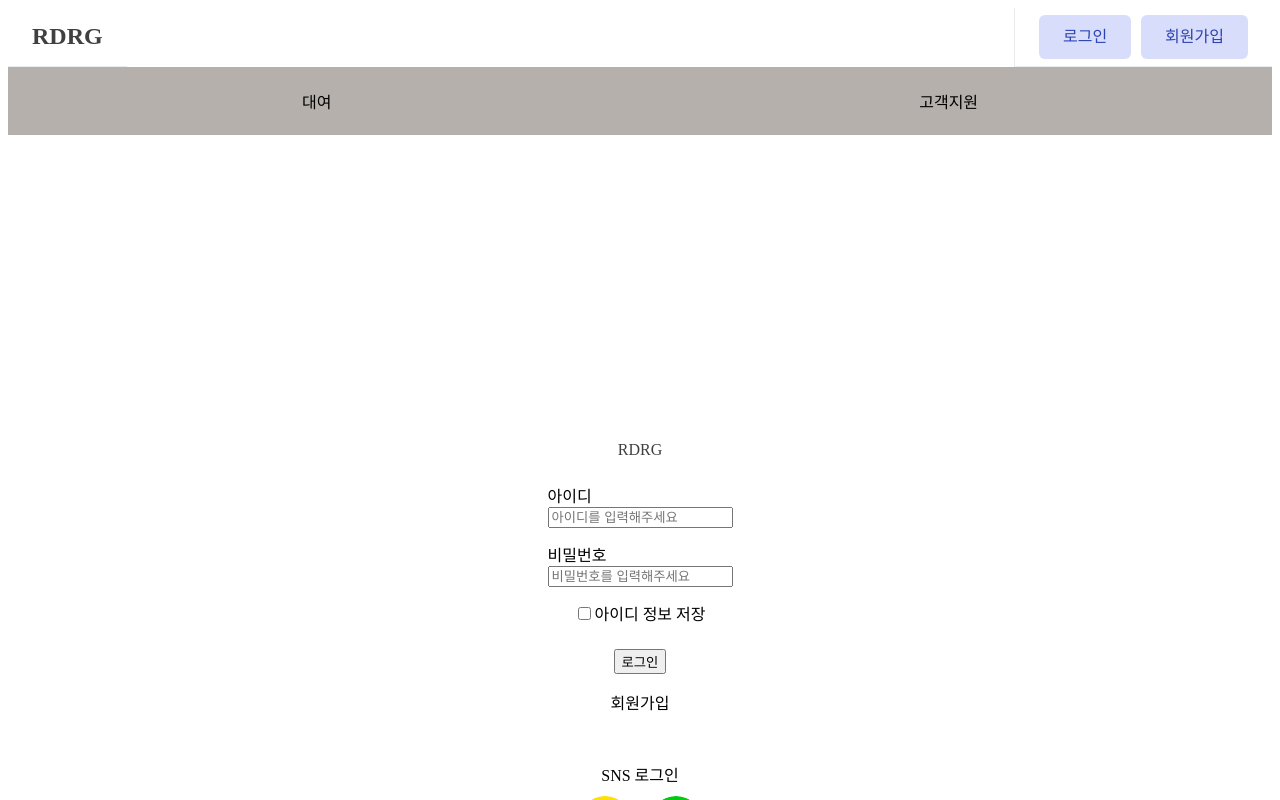
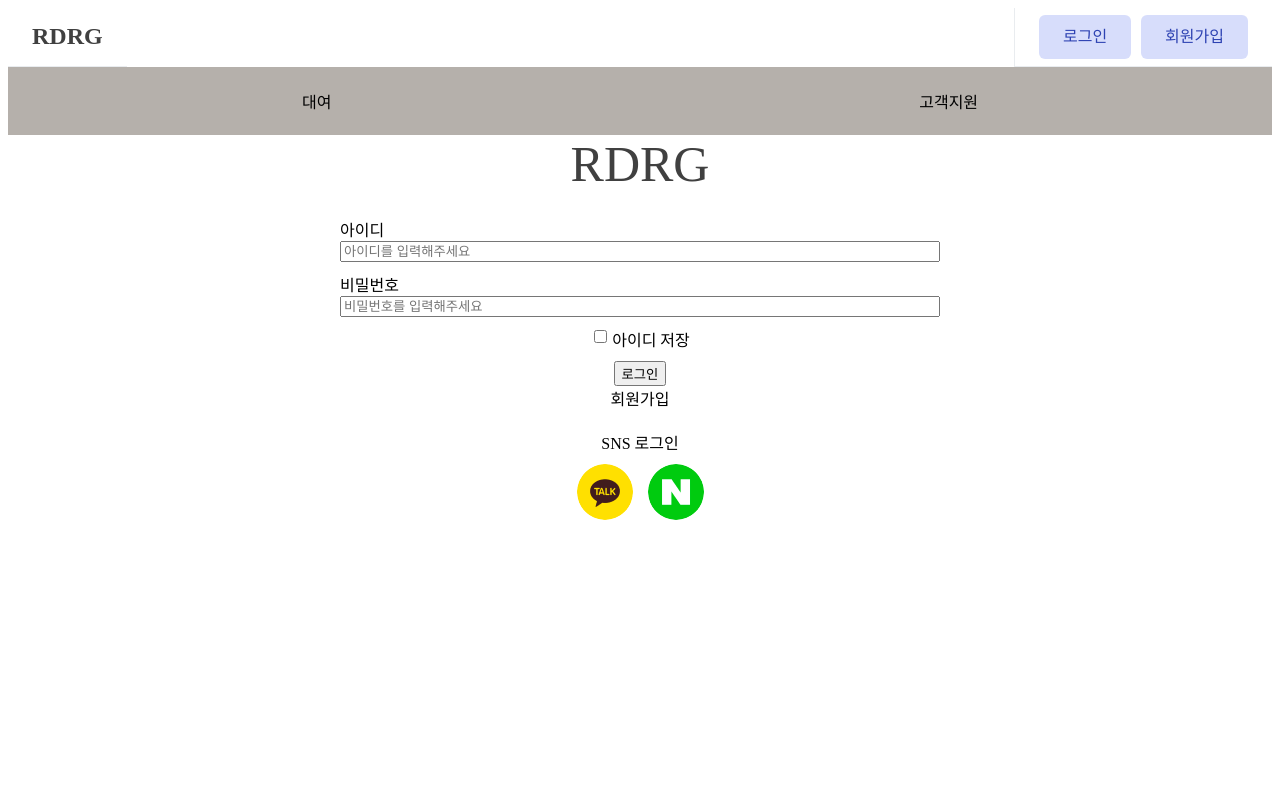
Before and after one commit to RDRG-project/RDRG_Front, a React (Create React App) app: page /rdrg/home in a window 1280 px wide. Both pictures are taken after a click on the element "로그인". Shown: the top 800 px of the page. Built offline with nearby package versions, Linux system fonts and the light colour scheme.

Commit message:
로그인, 회원가입 CSS 작업

```diff
--- a/src/components/Inputbox/style.css
+++ b/src/components/Inputbox/style.css
@@ -0,0 +1,10 @@
+.input-box {
+    width: 100%;
+}
+
+.input-content-box {
+    flex-direction: column;
+    display: flex;
+
+    width: 100%;
+}
--- a/src/views/Authentication/index.tsx
+++ b/src/views/Authentication/index.tsx
@@ -47,7 +47,8 @@ function SnsContainer({ title }: SnsContainerProps) {
 
     //                    event handler                    //
     const onSnsButtonClickHandler = (type: 'kakao' | 'naver') => {
-        window.location.href = 'http://localhost:4000/api/v1/auth/oauth2/' + type;
+        // window.location.href = 'http://localhost:4000/api/v1/auth/oauth2/' + type;    -- 링크연결
+
     };
 
     //                    render                    //
@@ -140,8 +141,9 @@ function SignIn({ onLinkClickHandler }: Props) {
             <div className="authentication-input-container">
                 <InputBox label="아이디" type="text" value={id} placeholder="아이디를 입력해주세요" onChangeHandler={onIdChangeHandler} />
                 <InputBox label="비밀번호" type="password" value={password} placeholder="비밀번호를 입력해주세요" onChangeHandler={onPasswordChangeHandler} onKeydownHandler={onPasswordKeydownHandler} message={message} error />
-                <div><input type="checkbox"/>아이디 정보 저장</div>
+
             </div>
+            <div className='checkbox-container'><input type="checkbox"/>아이디 저장</div>
             <div className="authentication-button-container">
                 <button className="primary-button full-width" onClick={onSignInButtonClickHandler}>로그인</button>
                 <div className="text-link" onClick={onLinkClickHandler}>회원가입</div>
@@ -374,25 +376,31 @@ export function SignUp({ onLinkClickHandler }: Props) {
     //                    render                    //
     return (
         <div className="authentication-contents">
-            <SnsContainer title="SNS 회원가입" />
-            <div className="short-divider"></div>
             <div className="authentication-input-container">
-                <InputBox label="아이디" type="text" value={id} placeholder="아이디를 입력해주세요" onChangeHandler={onIdChangeHandler} buttonTitle="중복 확인" buttonStatus={idButtonStatus} onButtonClickHandler={onIdButtonClickHandler} message={idMessage} error={isIdError} />
+                <InputBox label="아이디" type="text" value={id} placeholder="아이디를 입력해주세요" onChangeHandler={onIdChangeHandler}
+                buttonTitle="중복 확인" buttonStatus={idButtonStatus} onButtonClickHandler={onIdButtonClickHandler} message={idMessage} error={isIdError} />
 
-                <InputBox label="비밀번호" type="password" value={password} placeholder="비밀번호를 입력해주세요" onChangeHandler={onPasswordChangeHandler} message={passwordMessage} error />
+                <InputBox  label="비밀번호" type="password" value={password} placeholder="비밀번호를 입력해주세요"
+                onChangeHandler={onPasswordChangeHandler} message={passwordMessage} error />
 
-                <InputBox label="비밀번호 확인" type="password" value={passwordCheck} placeholder="비밀번호를 입력해주세요" onChangeHandler={onPasswordCheckChangeHandler} message={passwordCheckMessage} error />
+                <InputBox label="비밀번호 확인" type="password" value={passwordCheck} placeholder="비밀번호를 입력해주세요"
+                onChangeHandler={onPasswordCheckChangeHandler} message={passwordCheckMessage} error />
 
-                <InputBox label="이메일" type="text" value={email} placeholder="이메일을 입력해주세요" onChangeHandler={onEmailChangeHandler} buttonTitle="이메일 인증" buttonStatus={emailButtonStatus} onButtonClickHandler={onEmailButtonClickHandler} message={emailMessage} error={isEmailError} />
+                <InputBox label="이메일" type="text" value={email} placeholder="이메일을 입력해주세요"
+                onChangeHandler={onEmailChangeHandler} buttonTitle="이메일 인증" buttonStatus={emailButtonStatus}
+                onButtonClickHandler={onEmailButtonClickHandler} message={emailMessage} error={isEmailError} />
 
                 {isEmailCheck &&
-                <InputBox label="인증번호" type="text" value={authNumber} placeholder="인증번호 4자리를 입력해주세요" onChangeHandler={onAuthNumberChangeHandler} buttonTitle="인증 확인" buttonStatus={authNumberButtonStatus} onButtonClickHandler={onAuthNumberButtonClickHandler} message={authNumberMessage} error={isAuthNumberError} />}
-
+                <InputBox label="인증번호" type="text" value={authNumber} placeholder="인증번호 4자리를 입력해주세요"
+                onChangeHandler={onAuthNumberChangeHandler} buttonTitle="인증 확인" buttonStatus={authNumberButtonStatus}
+                onButtonClickHandler={onAuthNumberButtonClickHandler} message={authNumberMessage} error={isAuthNumberError} />}
             </div>
             <div className="authentication-button-container">
                 <div className={signUpButtonClass} onClick={onSignUpButtonClickHandler}>회원가입</div>
                 <div className="text-link" onClick={onLinkClickHandler}>로그인</div>
             </div>
+            <div className="short-divider"></div>
+            <SnsContainer title="SNS 회원가입" />
         </div>
     );
 }
--- a/src/views/Authentication/style.css
+++ b/src/views/Authentication/style.css
@@ -6,12 +6,13 @@
     min-height: 1024px;
 }
 
+
 .authentication-box {
     display: flex;
     justify-content: center;
-    align-items: center;
+    align-items:normal;
 
-    min-width: 610px;
+    min-width: 600px;
 }
 
 .authentication-container {
@@ -20,18 +21,19 @@
     align-items: center;
     gap: 24px;
 
-    width: 380px;
+    width: 100%;
 }
 
 .authentication-title {
     color: rgba(64, 64, 64, 1);
+    font-size: 50px;
 }
 
 .authentication-contents {
     display: flex;
     flex-direction: column;
     align-items: center;
-    gap: 24px;
+    gap: 10px;
 
     width: 100%;
 }
@@ -40,16 +42,7 @@
     display: flex;
     align-items: center;
     flex-direction: column;
-    gap: 14px;
-
-    width: 100%;
-}
-
-
-.authentication-input-container {
-    display: flex;
-    flex-direction: column;
-    gap: 14px;
+    gap: 10px;
 
     width: 100%;
 }
@@ -58,7 +51,6 @@
     display: flex;
     flex-direction: column;
     align-items: center;
-    gap: 16px;
 
     width: 100%;
     height: 100%;
@@ -84,3 +76,13 @@
 .naver-button {
     background-image: url('../../assets/image/naver-button.png');
 }
+
+/* ----------------------------------------------------------- */
+.checkbox-container {
+    display: flex;
+    align-items: flex-start;
+}
+
+.checkbox-container input[type="checkbox"] {
+    margin-right: 5px;
+}
```
